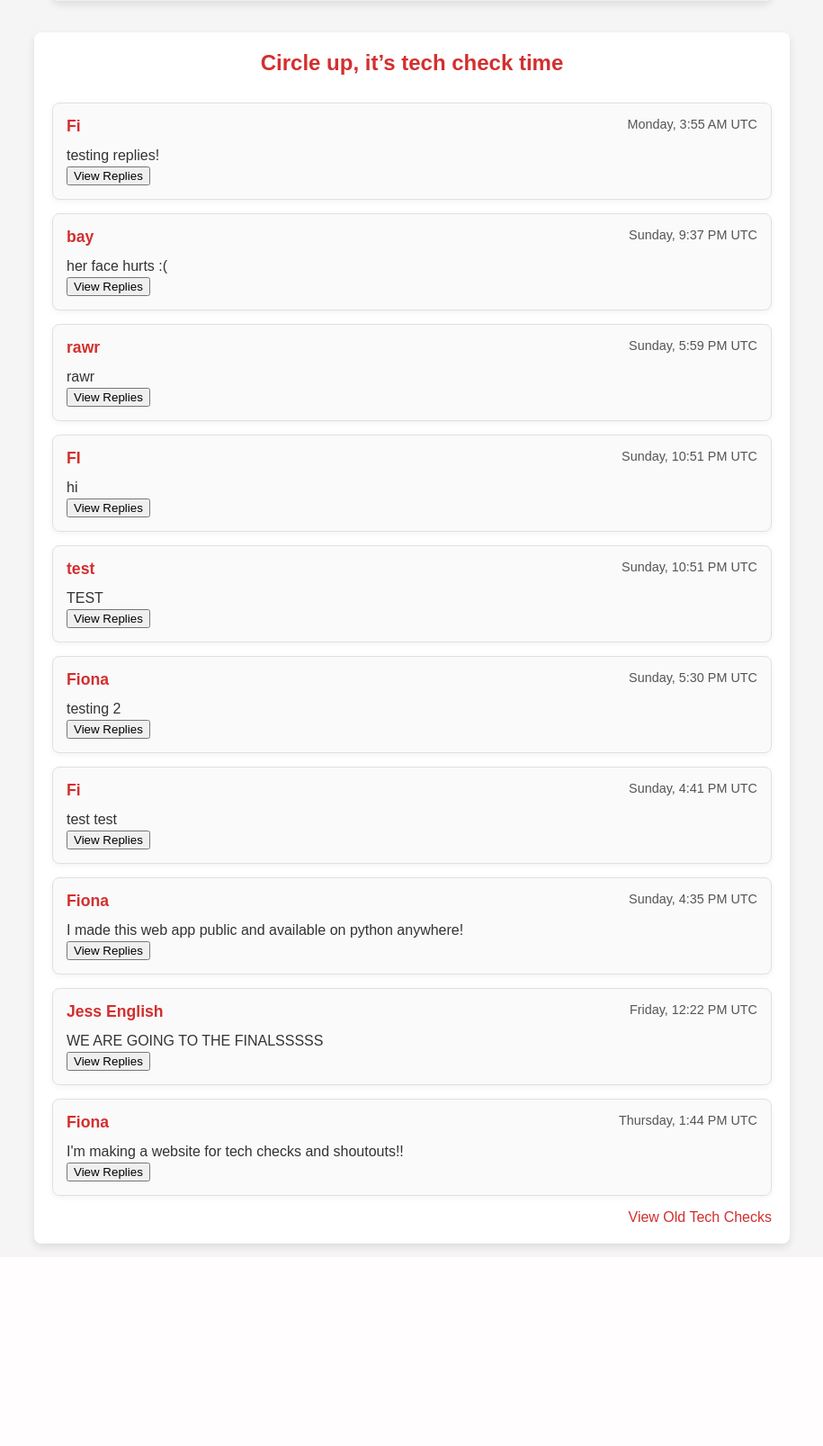
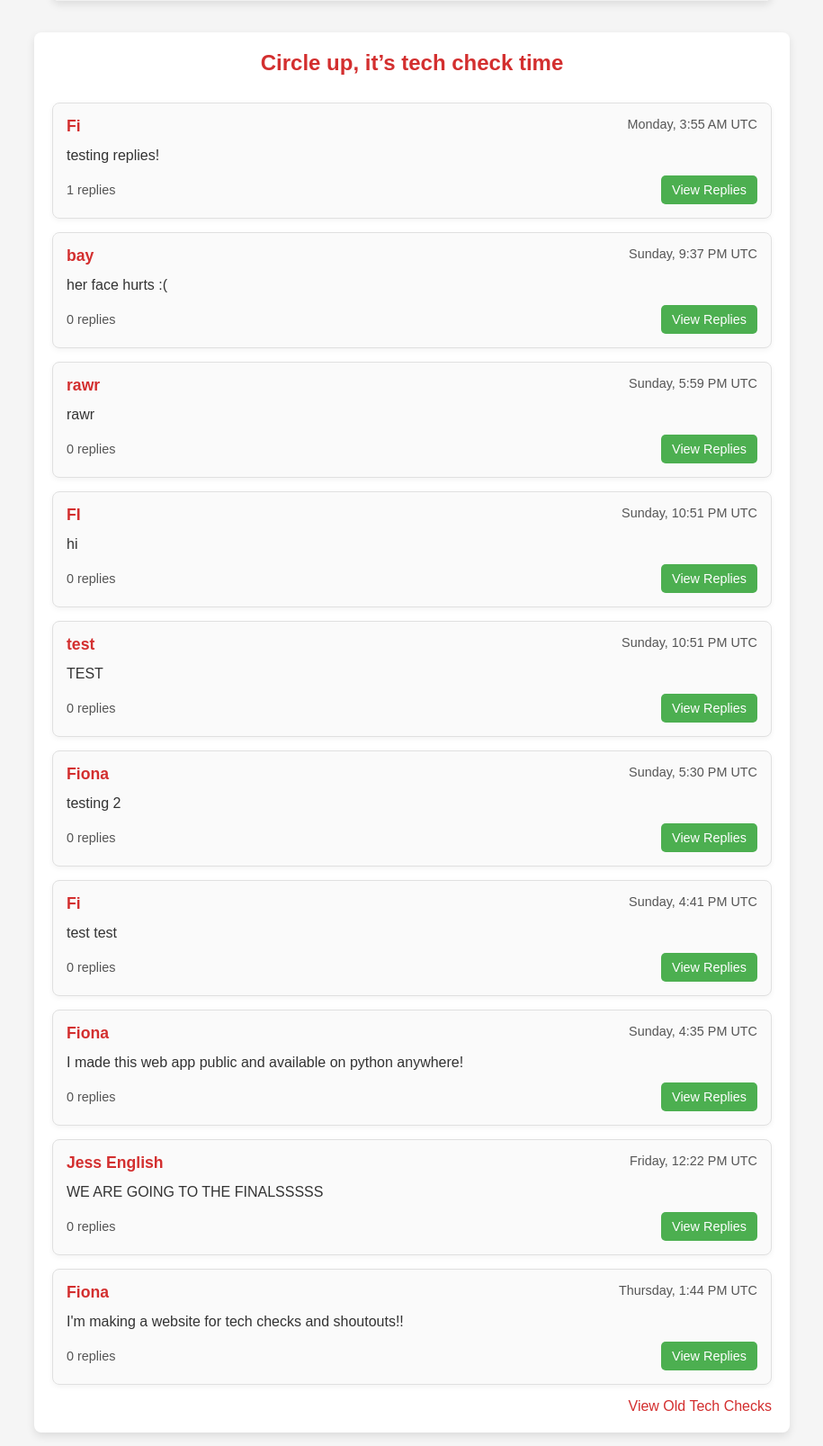
Before and after one commit to FionaKP/tech-check, a Flask app: page / in a window 1280 px wide. Shown: the part 496-2103 px from the top of the page at 90% size, without its empty margins (182-1097 px from the left). Before the commit the page ends 1888 px from the top, so only its background shows below. Run offline with Flask 3, Linux system fonts and the light colour scheme.

Commit message:
Styling the replies button in the post box

```diff
--- a/static/styles.css
+++ b/static/styles.css
@@ -255,6 +255,39 @@ body {
     padding: 10px 20px;
 }
 
+/* Styling for the replies section in the post box */
+.post-actions {
+    display: flex;
+    align-items: center;
+    justify-content: space-between;
+    margin-top: 10px;
+}
+
+.reply-count {
+    font-size: 0.9em;
+    color: #555;
+}
+
+.view-replies-btn {
+    background-color: #4CAF50; /* Match site theme color */
+    color: white;
+    border: none;
+    padding: 8px 12px;
+    border-radius: 5px;
+    cursor: pointer;
+    font-size: 0.9em;
+    transition: background-color 0.3s ease;
+}
+
+.view-replies-btn:hover {
+    background-color: #45a049; /* Slightly darker green on hover */
+}
+
+.view-replies-btn:active {
+    background-color: #3e8e41; /* Even darker green on click */
+}
+
+
 
 /* Responsive design */
 @media only screen and (max-width: 1000px) {
--- a/templates/index.html
+++ b/templates/index.html
@@ -80,7 +80,10 @@
                             <span class="info">${formatTimestamp(post.timestamp)}</span>
                         </div>
                         <div class="message">${post.message}</div>
-                        <button onclick="showReplies(${post.id})">View Replies</button>
+                        <div class="post-actions">
+                            <span class="reply-count">${post.replies.length} replies</span>
+                            <button class="view-replies-btn" onclick="showReplies(${post.id})">View Replies</button>
+                        </div>
                     `;
                     postList.appendChild(postElement);
                 });
```
Also changed, not shown: static/comment.svg (added).
